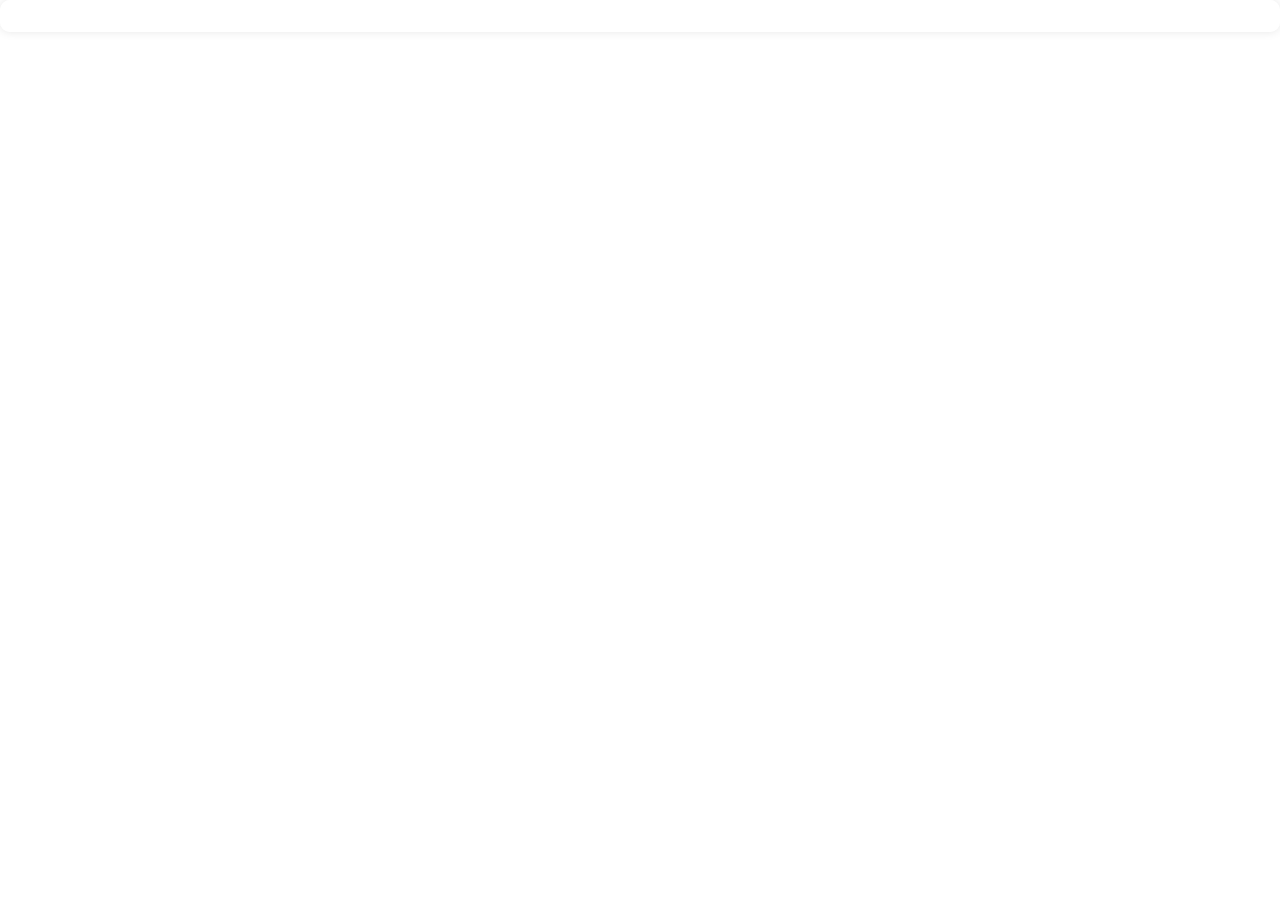
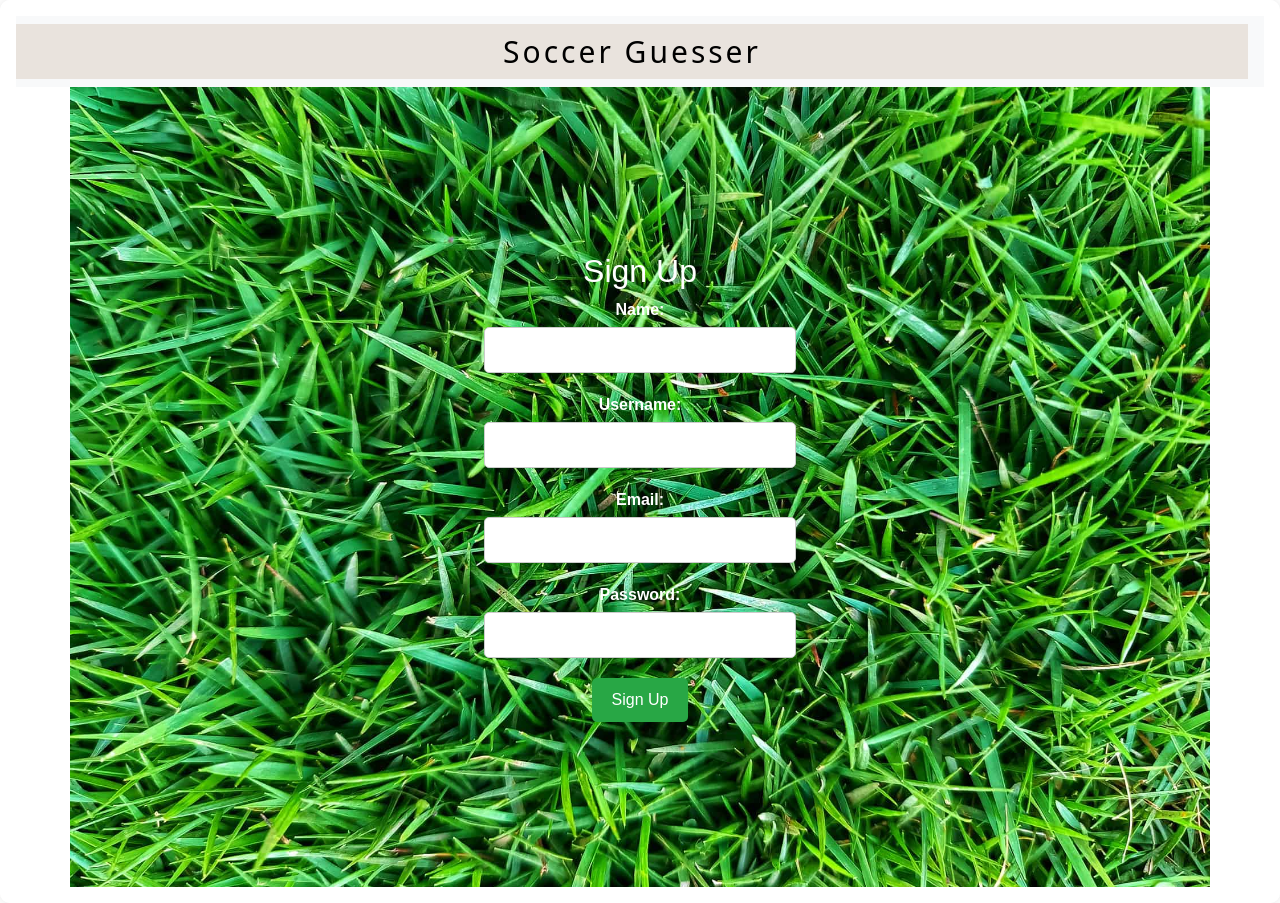
Before and after one commit to hussen2003/soccer-guesser-MERN, a React (Create React App) app in the folder frontend/: page /SignUpPage in a window 1280 px wide. Before the commit this address had no page. Before the commit the page ends 800 px from the top, so only its background shows below. Built offline with nearby package versions, Linux system fonts and the light colour scheme.

Commit message:
Sign Up functionality works as expected

```diff
--- a/frontend/src/App.js
+++ b/frontend/src/App.js
@@ -6,7 +6,7 @@ import LandingPage from './pages/LandingPage';
 import DailyPage from './pages/DailyPage';
 import Leaderboard from './pages/Leaderboard';
 import AboutPage from './pages/AboutPage.js';
-import SignUp from "./components/signup/Signup";
+import SignUpPage from './pages/SignUpPage.js';
 
 function App() {
   return (
@@ -14,6 +14,7 @@ function App() {
       <BrowserRouter>
         <Routes>
           <Route path = "/" index element={<LoginPage />} />
+          <Route path = "/SignUpPage" index element={<SignUpPage />} />
           <Route path = "/LandingPage" index element={<LandingPage />} />
           <Route path = "/DailyPage" index element = {<DailyPage />} />
           <Route path = "/Leaderboard" index element = {<Leaderboard />} />
--- a/frontend/src/components/login/Login.js
+++ b/frontend/src/components/login/Login.js
@@ -4,9 +4,15 @@ import axios from 'axios';
 import './login.css';
 
 function Login() {
+  const signup = (event) => {
+    event.preventDefault();
+    setMessage("success?");
+    window.location.href = "/SignUpPage";
+  }
   var loginName;
   var loginPassword;
   const [message, setMessage] = useState("");
+
   const doLogin = async (event) => {
     event.preventDefault();
     var obj = { username: loginName.value, password: loginPassword.value };
@@ -38,6 +44,12 @@ function Login() {
       return;
     }
   };
+  function handleMouseEnter(event) {
+    event.target.style.backgroundColor = '#3dea76'; // Change background color on hover
+  }
+  function handleMouseLeave(event) {
+    event.target.style.backgroundColor = '#efeee9'; // Change background color back to normal when mouse leaves
+  }
 
   return (
     <div className='login-container'>
@@ -64,6 +76,13 @@ function Login() {
             />
           </div>
           <Button type="submit" variant="outline-primary" onClick={doLogin}>Login</Button>{' '}
+          <div style={{ margin: '20px 0' }}></div> { }
+            <Button onClick={signup}
+                onMouseEnter={handleMouseEnter}
+                onMouseLeave={handleMouseLeave}
+                style={{ padding: '20px', backgroundColor: '#efeee9', color: 'rgb(0, 0, 0)', fontSize: '30px', width: '225px', height: '80px', cursor: 'pointer' }}>
+                Sign Up
+            </Button>
       </form>
     </div>
   );
--- /dev/null
+++ b/frontend/src/components/login/Signup.js
@@ -0,0 +1,94 @@
+import './signup.css';
+import Button from 'react-bootstrap/Button';
+import React, { useState } from 'react';
+
+function SignUp() {
+    var SignUpName;
+    var SignUpPassword;
+    var SignUpUsername;
+    var SignUpEmail;
+    const [message, setMessage] = useState("");
+
+    const doSignup = async (event) => {
+      event.preventDefault();
+      var obj = { name: SignUpName.value, email: SignUpEmail.value, username: SignUpUsername.value, password: SignUpPassword.value };
+      var js = JSON.stringify(obj);
+      try {
+        const response = await fetch("http://localhost:5001/api/auth/signup", {
+          method: "POST",
+          body: js,
+          headers: { "Content-Type": "application/json" },
+        });
+        var res = JSON.parse(await response.text());
+
+        if (res.error) {
+          return;
+        } else {
+          var user = {
+            _id: res._id,
+            name: res.name,
+            email: res.email,
+            username: res.username,
+            score: res.score,
+          };
+          localStorage.setItem("user_data", JSON.stringify(user));
+          setMessage("success?");
+          window.location.href = "/LandingPage";
+        }
+      } catch (e) {
+        alert(e.toString());
+        return;
+      }
+    };
+
+    return (
+        <div className="container">
+            <h2>Sign Up</h2>
+            <form onSubmit={doSignup}>
+                <div className="form-group">
+                    <label htmlFor="username">Name:</label>
+                    <input
+                        type="text"
+                        id="name"
+                        value={SignUpName}
+                        ref={(c) => (SignUpName = c)}
+                        required
+                    />
+                </div>
+                <div className="form-group">
+                    <label htmlFor="username">Username:</label>
+                    <input
+                        type="text"
+                        id="username"
+                        value={SignUpUsername}
+                        ref={(c) => (SignUpUsername = c)}
+                        required
+                    />
+                </div>
+                <div className="form-group">
+                    <label htmlFor="email">Email:</label>
+                    <input
+                        type="email"
+                        id="email"
+                        value={SignUpEmail}
+                        ref={(c) => (SignUpEmail = c)}
+                        required
+                    />
+                </div>
+                <div className="form-group">
+                    <label htmlFor="password">Password:</label>
+                    <input
+                        type="password"
+                        id="password"
+                        value={SignUpPassword}
+                        ref={(c) => (SignUpPassword = c)}
+                        required
+                    />
+                </div>
+                <Button type="submit" variant="outline-primary" onClick={doSignup}>Sign Up</Button>{' '}
+            </form>
+        </div>
+    );
+}
+
+export default SignUp; // Export SignUp component for use in other parts of the application
--- a/frontend/src/components/signup/Signup.js
+++ /dev/null
@@ -1,63 +0,0 @@
-import './signup.css';
-
-import React, { useState } from 'react'; // Import React and useState hook from React library
-
-function SignUp() { // Define SignUp functional component
-    // State variables to store user input
-    const [username, setUsername] = useState(''); // State variable to store username, initialized as an empty string
-    const [email, setEmail] = useState(''); // State variable to store email, initialized as an empty string
-    const [password, setPassword] = useState(''); // State variable to store password, initialized as an empty string
-
-    // Function to handle form submission
-    const handleSubmit = (event) => { // Define handleSubmit function, triggered on form submission
-        event.preventDefault(); // Prevent default form submission behavior
-        // Send user data to backend or perform desired actions
-        console.log('Submitting:', { username, email, password }); // Log user data to console
-    };
-
-    return (
-        <div className=".container"> {/* Container div for sign-in page */}
-            <h2>Sign Up</h2> {/* Heading for sign-in page */}
-            {/* Sign-in form */}
-            <form onSubmit={handleSubmit}> {/* Form element with handleSubmit function on form submission */}
-                {/* Username input */}
-                <div className="form-group"> {/* Div for username input */}
-                    <label htmlFor="username">Username:</label> {/* Label for username input field */}
-                    <input
-                        type="text" // Input type text
-                        id="username" // Input id attribute
-                        value={username} // Input value bound to username state variable
-                        onChange={(e) => setUsername(e.target.value)} // OnChange event handler to update username state
-                        required // Input field is required
-                    />
-                </div>
-                {/* Email input */}
-                <div className="form-group"> {/* Div for email input */}
-                    <label htmlFor="email">Email:</label> {/* Label for email input field */}
-                    <input
-                        type="email" // Input type email
-                        id="email" // Input id attribute
-                        value={email} // Input value bound to email state variable
-                        onChange={(e) => setEmail(e.target.value)} // OnChange event handler to update email state
-                        required // Input field is required
-                    />
-                </div>
-                {/* Password input */}
-                <div className="form-group"> {/* Div for password input */}
-                    <label htmlFor="password">Password:</label> {/* Label for password input field */}
-                    <input
-                        type="password" // Input type password
-                        id="password" // Input id attribute
-                        value={password} // Input value bound to password state variable
-                        onChange={(e) => setPassword(e.target.value)} // OnChange event handler to update password state
-                        required // Input field is required
-                    />
-                </div>
-                {/* Submit button */}
-                <button type="submit">Sign In</button> {/* Button to submit form */}
-            </form>
-        </div>
-    );
-}
-
-export default SignUp; // Export SignUp component for use in other parts of the application
--- /dev/null
+++ b/frontend/src/pages/SignUpPage.js
@@ -0,0 +1,15 @@
+import React from 'react';
+import Header from '../components/header/Header.js';
+import SignUp from '../components/login/Signup.js';
+
+const SignUpPage = () =>
+{
+    return(
+    <div>
+        <Header />
+        <SignUp />
+    </div>
+    );
+};
+
+export default SignUpPage;
```
Also changed, not shown: frontend/src/components/login/GrassyImage.jpg (renamed from frontend/src/components/signup/GrassyImage.jpg), frontend/src/components/login/signup.css (renamed from frontend/src/components/signup/signup.css).
